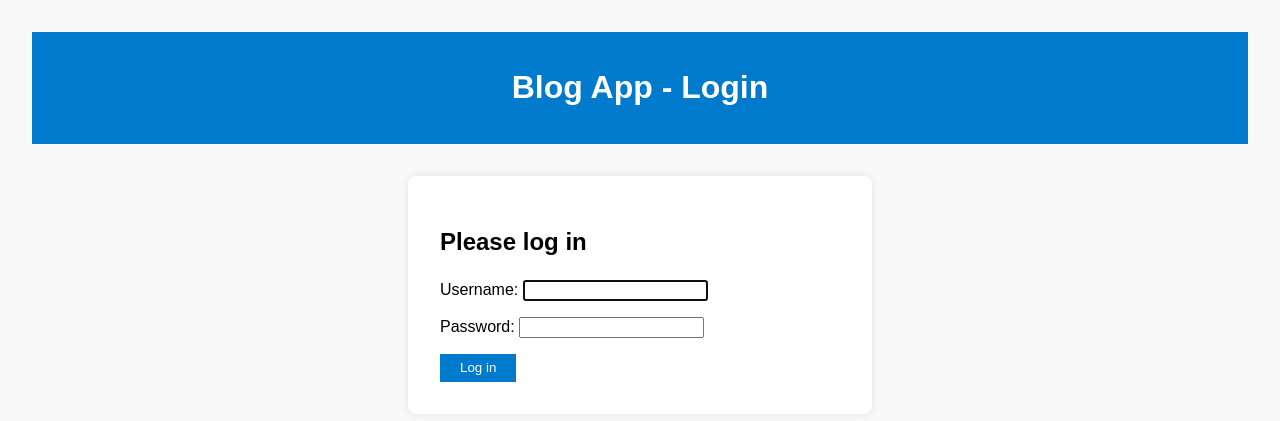
After one commit to Farha2318/django_sample, a Django app: page /login/ in a window 1280 px wide. The commit adds this page. Shown: the top 421 px of the page. Run offline with Django 5.2, Linux system fonts and the light colour scheme; parts of the project's set-up code (start-up, migrations or seed data) failed here and were passed over.

Commit message:
Add login, registration, auth templates and views

```diff
--- /dev/null
+++ b/blogapp/templates/blogapp/login.html
@@ -0,0 +1,53 @@
+<!-- blogapp/templates/registration/login.html -->
+<!DOCTYPE html>
+<html lang="en">
+<head>
+    <meta charset="UTF-8">
+    <title>Login - Blog App</title>
+    <style>
+        body {
+            font-family: Arial, sans-serif;
+            margin: 2em;
+            background-color: #f9f9f9;
+        }
+        header {
+            background-color: #007acc;
+            color: white;
+            padding: 1em;
+            text-align: center;
+        }
+        .login-form {
+            max-width: 400px;
+            margin: 2em auto;
+            padding: 2em;
+            background-color: white;
+            border-radius: 8px;
+            box-shadow: 0 0 10px rgba(0,0,0,0.1);
+        }
+        .login-form h2 {
+            margin-bottom: 1em;
+        }
+        .login-form button {
+            background-color: #007acc;
+            color: white;
+            border: none;
+            padding: 0.5em 1.5em;
+            cursor: pointer;
+        }
+    </style>
+</head>
+<body>
+    <header>
+        <h1>Blog App - Login</h1>
+    </header>
+
+    <div class="login-form">
+        <h2>Please log in</h2>
+        <form method="post">
+            {% csrf_token %}
+            {{ form.as_p }}
+            <button type="submit">Log in</button>
+        </form>
+    </div>
+</body>
+</html>
--- a/blogapp/templates/blogapp/post_list.html
+++ b/blogapp/templates/blogapp/post_list.html
@@ -113,7 +113,9 @@
 <body>
     <div class="container">
         <h1>All Blog Posts</h1>
+       {% if user.is_authenticated and user.is_staff %}
         <a class="add-post" href="{% url 'post_create' %}">+ New Post</a>
+       {% endif %}
 
         <form class="search-bar" method="get">
             <input type="text" name="q" placeholder="Search posts..." value="{{ query|default:'' }}">
--- a/blogapp/urls.py
+++ b/blogapp/urls.py
@@ -3,7 +3,10 @@ from . import views
 
 urlpatterns = [
     path('', views.blog_home, name='blog_home'),
-    path('posts/', views.post_list, name='post_list'),  # Optional post list
+    path('', views.post_list, name='post_list'),
+    path('posts/new/', views.post_create, name='post_create'),
+    path('posts/<slug:slug>/', views.post_detail, name='post_detail'),
+    path('posts/new/', views.post_create, name='post_create'),
     path('blog/<slug:slug>/', views.post_detail, name='post_detail'),
     path('post/create/', views.post_create, name='post_create'),
     path('post/<int:pk>/edit/', views.post_edit, name='post_edit'),
@@ -13,5 +16,6 @@ urlpatterns = [
     path('api/latest-posts/', views.api_latest_posts, name='api_latest_posts'),
     path('api/posts-by-category/<slug:category_slug>/', views.api_posts_by_category, name='api_posts_by_category'),
     path('latest/', views.api_latest_posts, name='latest-posts'),
+    path("register/", views.register_user, name="register"),
 
 ]
--- a/blogproject/settings.py
+++ b/blogproject/settings.py
@@ -9,7 +9,7 @@ https://docs.djangoproject.com/en/5.2/topics/settings/
 For the full list of settings and their values, see
 https://docs.djangoproject.com/en/5.2/ref/settings/
 """
-
+import os
 from pathlib import Path
 from decouple import config, Csv
 from datetime import timedelta
@@ -23,6 +23,8 @@ BASE_DIR = Path(__file__).resolve().parent.parent
 DEBUG = config("DEBUG", default=True, cast=bool)
 SECRET_KEY = config("SECRET_KEY")
 ALLOWED_HOSTS = config("ALLOWED_HOSTS", default="", cast=Csv())
+
+LOGIN_REDIRECT_URL = '/'
 
 INSTALLED_APPS = [
     'django.contrib.admin',
@@ -53,7 +55,7 @@ ROOT_URLCONF = 'blogproject.urls'
 TEMPLATES = [
     {
         'BACKEND': 'django.template.backends.django.DjangoTemplates',
-        'DIRS': [],
+        'DIRS':  [os.path.join(BASE_DIR, 'blogapp', 'templates')],
         'APP_DIRS': True,
         'OPTIONS': {
             'context_processors': [
--- a/blogproject/urls.py
+++ b/blogproject/urls.py
@@ -2,6 +2,7 @@ from django.contrib import admin
 from django.urls import path, include
 from django.conf import settings
 from django.conf.urls.static import static
+from django.contrib.auth import views as auth_views
 
 # ✅ JWT views import
 from rest_framework_simplejwt.views import (
@@ -16,6 +17,10 @@ urlpatterns = [
     # ✅ JWT Authentication Routes
     path('api/token/', TokenObtainPairView.as_view(), name='token_obtain_pair'),
     path('api/token/refresh/', TokenRefreshView.as_view(), name='token_refresh'),
+    path('api/token/refresh/', TokenRefreshView.as_view(), name='token_refresh'),
+    path('accounts/', include('django.contrib.auth.urls')),
+
+    path('login/', auth_views.LoginView.as_view(template_name='blogapp/login.html'), name='login'),
 ]
 
 # Serve media files (images) in development
```
Also changed, not shown: blogapp/templates/blogapp/register.html (added, +43 -0 lines), blogapp/views.py (+25 -4 lines), db.sqlite3.
